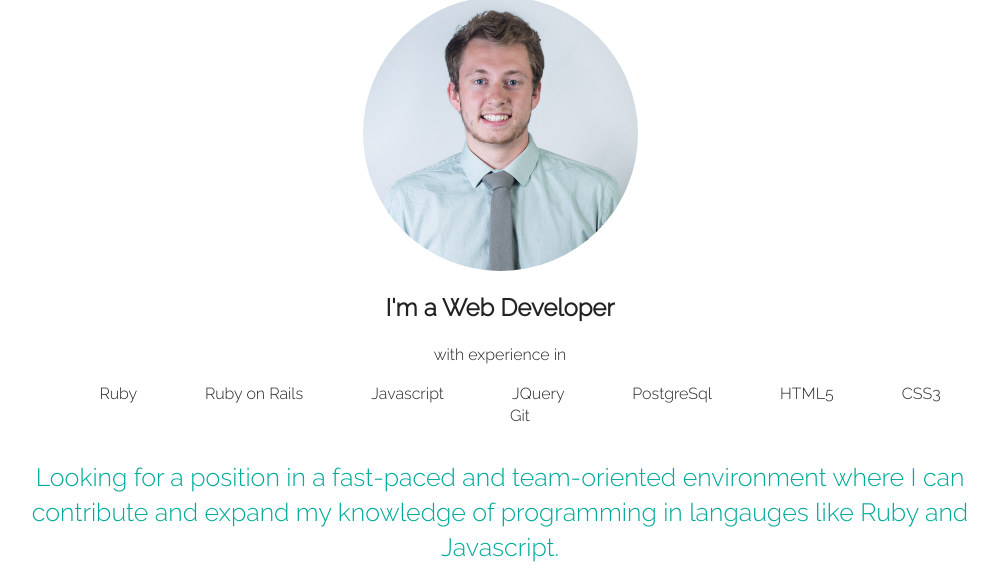
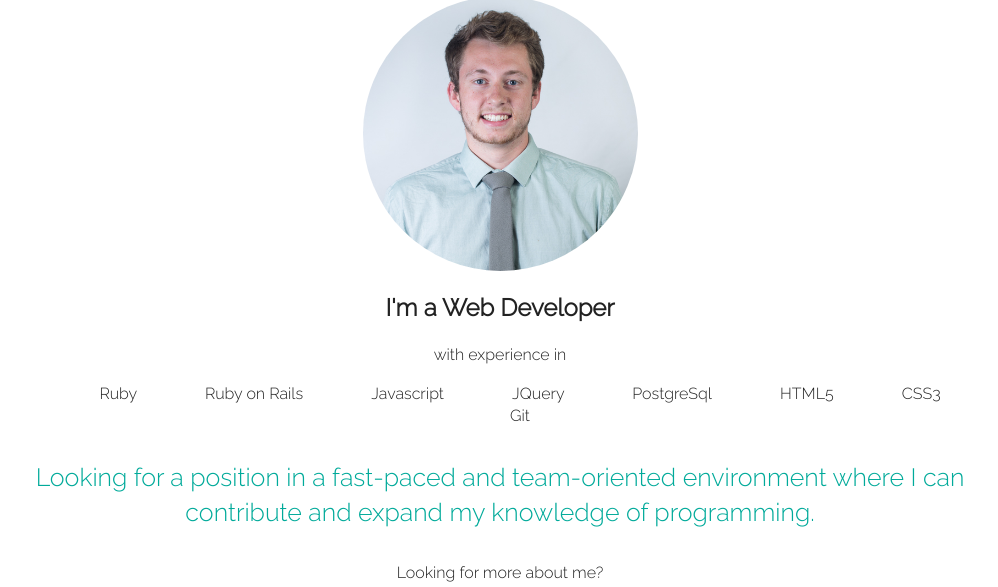
Before and after one commit to brian-penguin/brian-penguin.github.io, a website: page index.html in a window 1280 px wide. Shown: the part 231-818 px from the top of the page, without its empty margins (140-1138 px from the left). Drawn offline with nearby package versions, Linux system fonts and the light colour scheme.

Commit message:
changggee

```diff
--- a/index.html
+++ b/index.html
@@ -44,7 +44,7 @@
 
             <div class="goals-wrapper">
                 <span class="goals">
-                    Looking for a position in a fast-paced and team-oriented environment where I can contribute and expand my knowledge of programming in langauges like Ruby and Javascript.
+                    Looking for a position in a fast-paced and team-oriented environment where I can contribute and expand my knowledge of programming.
                 </span>
             </div>
 
```
